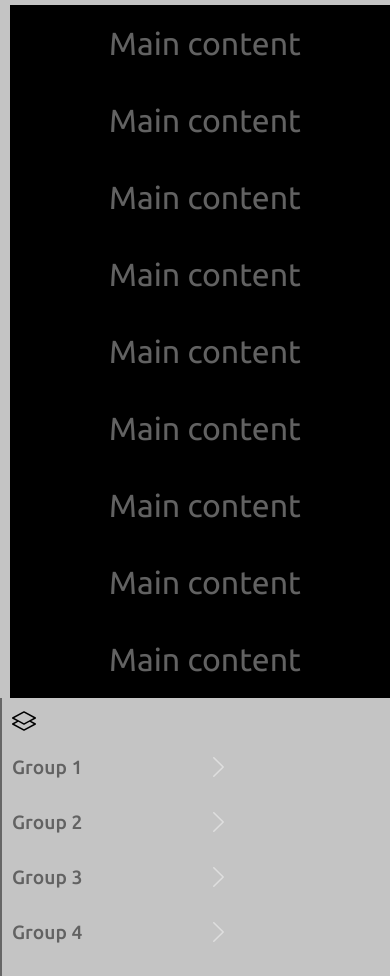
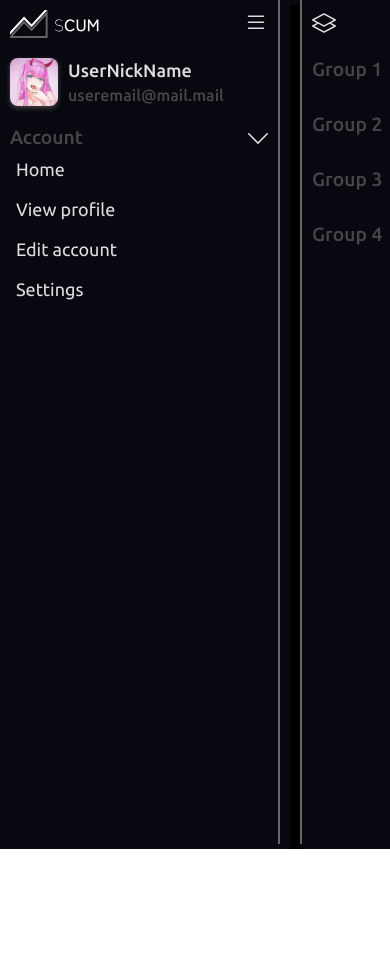
Before and after one commit to Danzo0l/dashboard, a React (Create React App) app: page / in a window 390 px wide. After the commit the page ends 849 px from the top, so only its background shows below. Built offline with nearby package versions, Linux system fonts and the light colour scheme.

Commit message:
fix color theme on startup

```diff
--- a/src/Dashboard/Dashboard.scss
+++ b/src/Dashboard/Dashboard.scss
@@ -10,7 +10,7 @@
   overflow-y: scroll;
   overflow-x: hidden;
   @media (max-width: 767px) {
-    flex-direction: column;
+    flex-direction: row;
   }
 }
 
--- a/src/Dashboard/components/Head/index.tsx
+++ b/src/Dashboard/components/Head/index.tsx
@@ -23,18 +23,18 @@ const list = (
     xmlns="http://www.w3.org/2000/svg"
   >
     <path
-      fill-rule="evenodd"
-      clip-rule="evenodd"
+      fillRule="evenodd"
+      clipRule="evenodd"
       d="M3.75 17.25C3.75 16.8358 4.08579 16.5 4.5 16.5H19.5C19.9142 16.5 20.25 16.8358 20.25 17.25C20.25 17.6642 19.9142 18 19.5 18H4.5C4.08579 18 3.75 17.6642 3.75 17.25Z"
     />
     <path
-      fill-rule="evenodd"
-      clip-rule="evenodd"
+      fillRule="evenodd"
+      clipRule="evenodd"
       d="M3.75 11.25C3.75 10.8358 4.08579 10.5 4.5 10.5H19.5C19.9142 10.5 20.25 10.8358 20.25 11.25C20.25 11.6642 19.9142 12 19.5 12H4.5C4.08579 12 3.75 11.6642 3.75 11.25Z"
     />
     <path
-      fill-rule="evenodd"
-      clip-rule="evenodd"
+      fillRule="evenodd"
+      clipRule="evenodd"
       d="M3.75 5.25C3.75 4.83579 4.08579 4.5 4.5 4.5H19.5C19.9142 4.5 20.25 4.83579 20.25 5.25C20.25 5.66421 19.9142 6 19.5 6H4.5C4.08579 6 3.75 5.66421 3.75 5.25Z"
     />
   </svg>
--- a/src/Dashboard/components/Sidebar/Sidebar.module.scss
+++ b/src/Dashboard/components/Sidebar/Sidebar.module.scss
@@ -16,7 +16,10 @@
     flex-direction: column;
   }
   @media (max-width: 767px) {
-    display: none;
+    // display: none;
+  }
+  @media (max-width: 576px) {
+    flex: 1 1 1;
   }
 }
 
--- a/src/Dashboard/index.tsx
+++ b/src/Dashboard/index.tsx
@@ -1,4 +1,5 @@
 // import npm libs
+import { useEffect } from "react";
 import { BrowserRouter } from "react-router-dom";
 // import local libs
 import { DashboardProps } from "./types";
@@ -7,8 +8,18 @@ import Toolbar from "./components/Toolbar";
 import Content from "./components/Content";
 // import styles
 import "./Dashboard.scss";
+import { useTheme } from "../hooks/useTheme";
 
 const Dashboard = (props: DashboardProps) => {
+  const {setTheme} = useTheme();
+
+  useEffect(() => {
+    setTheme(true);
+  })
+
+
+
+
   return (
     <div className="root">
       <BrowserRouter>{props.children}</BrowserRouter>
```
